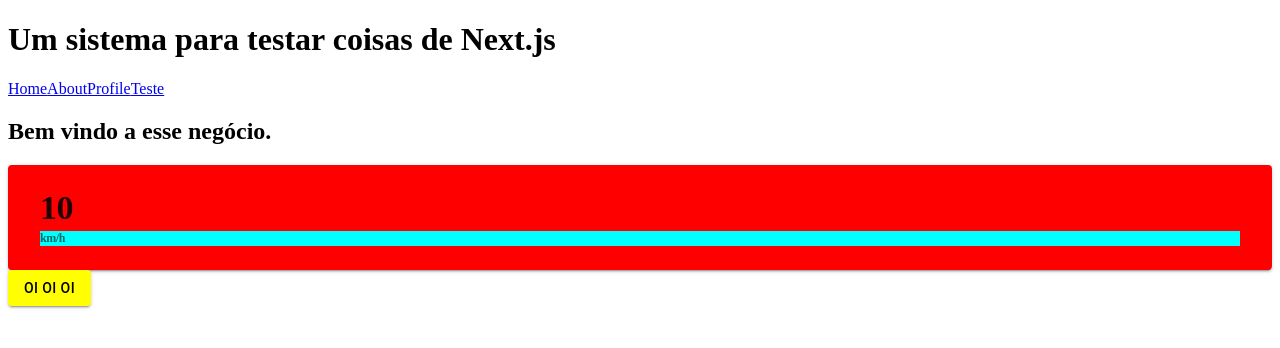
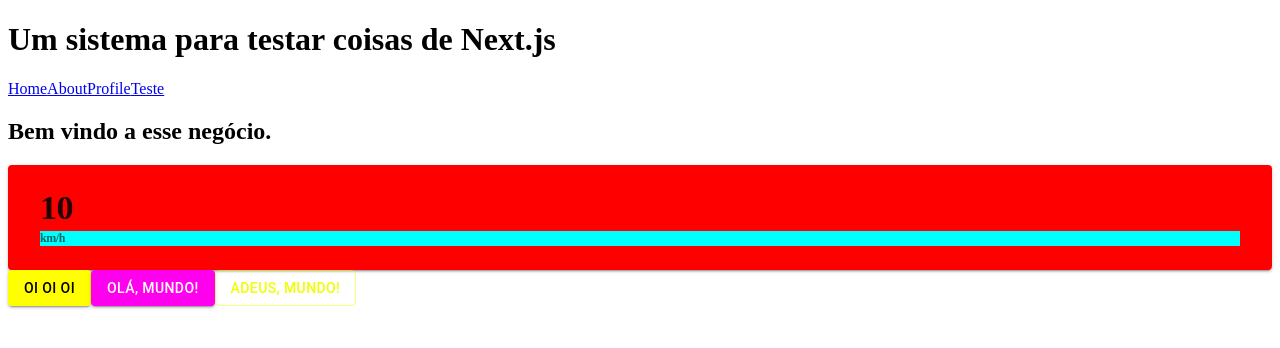
Before and after one commit to felipebastos/workshop, a Next.js app: page / in a window 1280 px wide. Shown: the top 348 px of the page. Built offline with nearby package versions, Linux system fonts and the light colour scheme.

Commit message:
Usando themeProvider

```diff
--- a/src/app/page.tsx
+++ b/src/app/page.tsx
@@ -2,6 +2,7 @@
 
 import Letreiro from '../shared/letreiro/letreiro';
 import BotaoDual from '@/shared/botaodual/botaodual';
+import Outro from '@/shared/outro/outro';
 
 export default function Home() {
     return (
@@ -10,6 +11,8 @@ export default function Home() {
             <h2>Bem vindo a esse negócio.</h2>
             <Letreiro value="10" unit="km/h" variant="doidin" />
             <BotaoDual tipo="dois" variant="contained">Oi oi oi</BotaoDual>
+            <Outro value="Olá, mundo!" color='primary' variant="contained" />
+            <Outro value="Adeus, mundo!" color='secondary' variant="outlined" />
         </div>
 
     )
--- /dev/null
+++ b/src/shared/outro/outro.tsx
@@ -0,0 +1,27 @@
+import { createTheme, ThemeProvider } from "@mui/material/styles";
+import Button from "@mui/material/Button";
+
+const theme = createTheme({
+    palette: {
+        primary: {
+            main: '#ff00ee',
+        },
+        secondary: {
+            main: '#eeff00',
+        },
+    },
+});
+
+interface OutroProps {
+    variant?: "contained" | "outlined" | "text";
+    value?: string;
+    color?: "primary" | "secondary";
+}
+
+export default function Outro(params: OutroProps){
+    return (
+        <ThemeProvider theme={theme}>
+            <Button variant={params.variant} color={params.color}>{params.value}</Button>
+        </ThemeProvider>
+    )
+}
```
